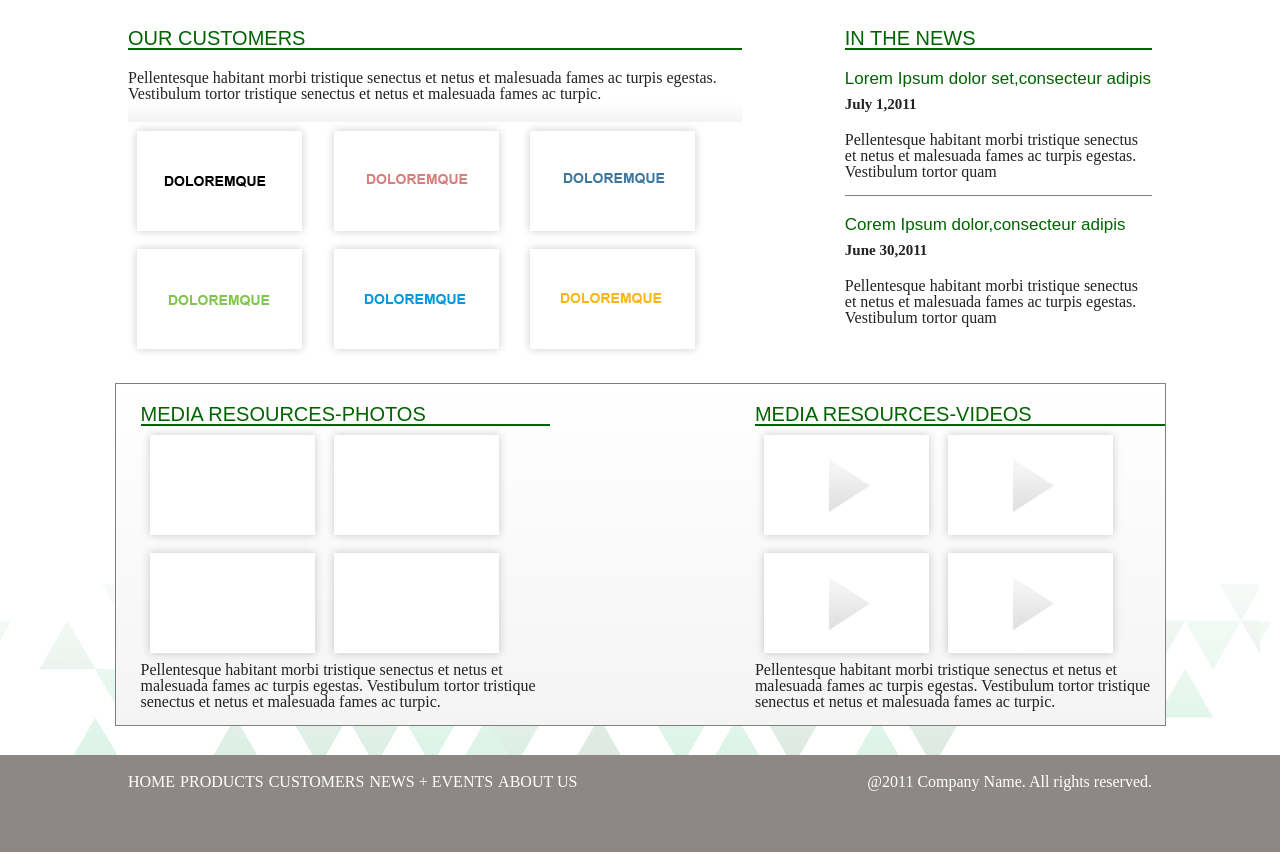
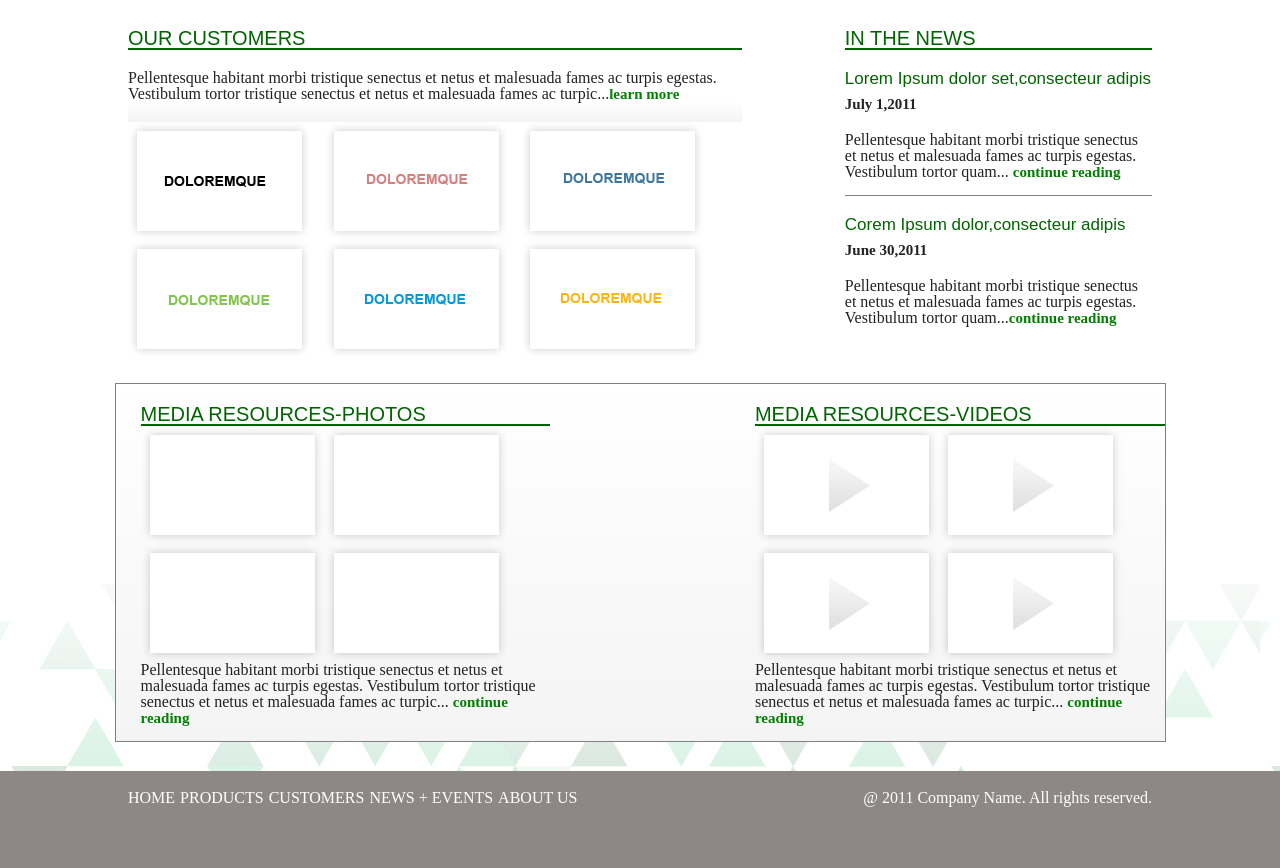
Before and after one commit to saloni972020/ui-rampup, a plain HTML site: page index.html in a window 1280 px wide. Shown: the part 916-1784 px from the top of the page. Drawn offline with nearby package versions, Linux system fonts and the light colour scheme.

Commit message:
Fixed reviews

```diff
--- a/css/style.css
+++ b/css/style.css
@@ -15,7 +15,7 @@ header{
     font-size: 20px;
     font-family: sans-serif;
     color: darkgreen;
-    font-weight: 500;
+    font-weight: 500px;
 }
 .logo{
     float: left;
@@ -30,10 +30,9 @@ header{
 .clearfix:after {
     visibility: hidden;
     display: block;
-    font-size: 0;
+    font-size: 0px;
     content: " ";
     clear: both;
-    height: 0;
   }
 .row{
     float: right;
@@ -124,6 +123,7 @@ header{
     text-decoration: none;
     text-emphasis-color: red;
     text-decoration-color: black;
+    color: grey;
   }
 .block2 {
     padding-top: 10px;
@@ -268,3 +268,9 @@ width: 45%;
     padding: 19px 5px 62px 0px;
     text-decoration: none;
   }
+.learn-more{
+    color: green;
+    text-decoration: none;
+    font-size: 15px;
+    font-weight: bold;
+}
--- a/index.html
+++ b/index.html
@@ -22,7 +22,9 @@
     <header class="clearfix">
         <div class="container clearfix">
             <div class="logo">
+                <a href="#">
                     <img class="company_logo" src="images/logo.png" />
+                </a>
             </div>
             <div class="row">
                 <ul class="main-nav">
@@ -67,7 +69,7 @@
                 quam egestas semper. Aenean ultricies mi vitae est. Mauris placerat eleifend leo.
             </p>
             <div class="margin-top padding">
-                <a class="border button2">
+                <a href="#" class="border button2">
                     LEARN MORE
                 </a>
             </div>
@@ -81,7 +83,7 @@
                 <img src="images/lifestyle_thmb_img01.png" />
                 <h3 class="padding-top block2_title-2">
                     CONNECT
-                </h3 class="padding-top">
+                </h3>
                 <p class="padding-top padding-bottom">
                     Connect to the world of entertainment and excitment.
                 </p>
@@ -135,7 +137,7 @@
             </h3>
             <p class="padding-top">
                 Pellentesque habitant morbi tristique senectus et netus et malesuada fames ac turpis egestas.
-                Vestibulum tortor tristique senectus et netus et malesuada fames ac turpic.
+                Vestibulum tortor tristique senectus et netus et malesuada fames ac turpic...<a href="#" class="learn-more">learn more</a>
             </p>
             <div class="padding-top gradient">
                 <div class="column_3_layout">
@@ -183,7 +185,7 @@
                 </h4>
                 <p class="padding-top padding-bottom border2">
                     Pellentesque habitant morbi tristique senectus et netus et malesuada fames ac turpis egestas.
-                    Vestibulum tortor quam
+                    Vestibulum tortor quam... <a href="#" class="learn-more">continue reading</a>
                 </p>
             </div>
             <div>
@@ -195,7 +197,7 @@
                 </h4>
                 <p class="padding-top">
                     Pellentesque habitant morbi tristique senectus et netus et malesuada fames ac turpis egestas.
-                    Vestibulum tortor quam
+                    Vestibulum tortor quam...<a href="#" class="learn-more">continue reading</a>
                 </p>
             </div>
 
@@ -225,7 +227,7 @@
             </div>
             <p>
                 Pellentesque habitant morbi tristique senectus et netus et malesuada fames ac turpis egestas.
-                Vestibulum tortor tristique senectus et netus et malesuada fames ac turpic.
+                Vestibulum tortor tristique senectus et netus et malesuada fames ac turpic... <a href="#" class="learn-more">continue reading</a>
             </p>
 
         </div>
@@ -252,7 +254,7 @@
             </div>
             <p>
                 Pellentesque habitant morbi tristique senectus et netus et malesuada fames ac turpis egestas.
-                Vestibulum tortor tristique senectus et netus et malesuada fames ac turpic.
+                Vestibulum tortor tristique senectus et netus et malesuada fames ac turpic... <a href="#" class="learn-more">continue reading</a>
             </p>
 
         </div>
@@ -269,11 +271,13 @@
                     <li class="bottom">NEWS + EVENTS</li>
                     <li class="bottom">ABOUT US</li>
                 </ul>
-                <p class="company2011">@2011 Company Name. All rights reserved.</p>
+                <p class="company2011">&commat; 2011 Company Name. All rights reserved.</p>
             </div>
         </div>
     </footer>
-    <script>
+    <script src="js/script.js"></script>
+
+    <!-- <script>
         var slider = tns({
             container: '.my-slider',
             items: 1,
@@ -283,7 +287,7 @@
             autoplayButtonOutput: false,
             controls: false
         });
-    </script>
+    </script> -->
 
 
 </body>
--- /dev/null
+++ b/js/script.js
@@ -0,0 +1,10 @@
+
+var slider = tns({
+    container: '.my-slider',
+    items: 1,
+    slideBy: 'page',
+    autoplay: true,
+    mode: "gallery",
+    autoplayButtonOutput: false,
+    controls: false
+});
```
Lines whose indentation alone changed are shown as unchanged.
